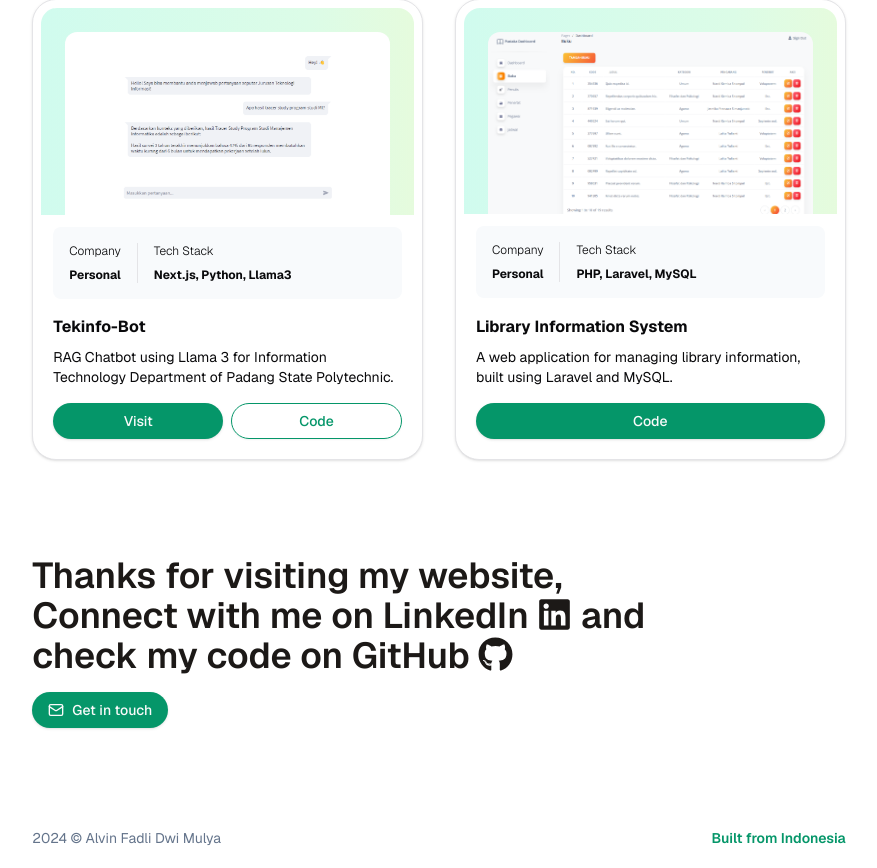
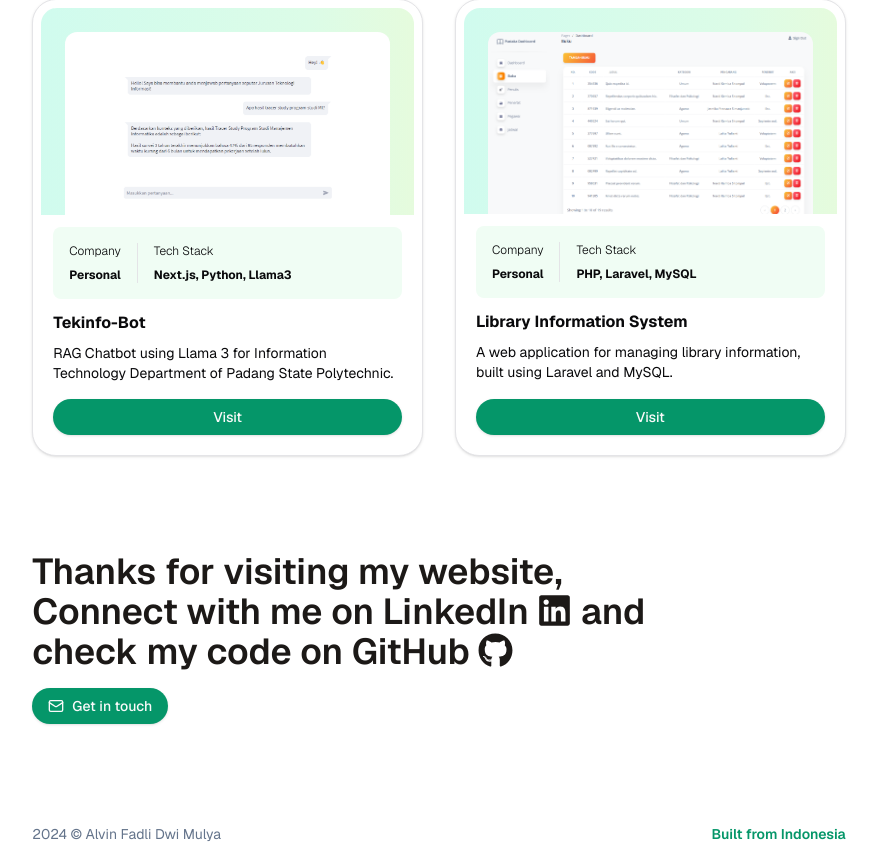
Before and after one commit to AlvinFadli/portfolio, a Next.js app: page / in a window 1280 px wide. Shown: the part 996-1864 px from the top of the page, without its empty margins (201-1078 px from the left). Built offline with nearby package versions, Linux system fonts and the light colour scheme; a web font is replaced by a local one.

Commit message:
chore: refactor card and add stories

```diff
--- a/components/ui/card-detail.tsx
+++ b/components/ui/card-detail.tsx
@@ -5,7 +5,7 @@ type CardDetailProps = {
 
 function CardDetail({ companyName, details }: CardDetailProps) {
   return (
-    <div className=" bg-slate-50 py-4 rounded-lg divide-x flex divide-border">
+    <div className=" bg-green-50 py-4 rounded-lg divide-x flex divide-border">
       <div className="grid gap-2  px-4 self-start">
         <p className="font-light text-xs">Company</p>
         <p className="font-bold text-xs">{companyName}</p>
--- a/components/ui/card.tsx
+++ b/components/ui/card.tsx
@@ -12,11 +12,8 @@ export type CardProps = CardDetailProps & {
   title: string;
   description: string;
   alt: string;
-  buttonLink?: string;
-  buttonSecondaryLink?: string;
+  buttonLink: string;
   withCardDetail?: boolean;
-  buttonLabel?: string;
-  buttonSecondaryLabel?: string;
 };
 
 function Card({
@@ -26,11 +23,8 @@ function Card({
   alt,
   withCardDetail = false,
   buttonLink,
-  buttonSecondaryLink,
   companyName,
   details,
-  buttonLabel,
-  buttonSecondaryLabel,
 }: CardProps) {
   return (
     <div
@@ -47,7 +41,8 @@ function Card({
           className="rounded-t-xl object-cover"
         />
       </div>
-      <div className="p-3 flex flex-col justify-between gap-4 flex-1">
+      <div className="p-3 flex flex-col gap-4 justify-between flex-1">
+        <div className="space-y-3">
           {withCardDetail && (
             <CardDetail companyName={companyName} details={details} />
           )}
@@ -55,21 +50,13 @@ function Card({
             <p className="font-bold">{title}</p>
             <p className="text-sm">{description}</p>
           </div>
+        </div>
         <div className="flex gap-2">
-          {buttonLink && (
           <Button asChild size="fullWidth">
             <Link href={buttonLink} target="_blank">
-                {buttonLabel}
+              Visit
             </Link>
           </Button>
-          )}
-          {buttonSecondaryLabel && buttonSecondaryLink && (
-            <Button variant="secondary" asChild size="fullWidth">
-              <Link href={buttonSecondaryLink} target="_blank">
-                {buttonSecondaryLabel}
-              </Link>
-            </Button>
-          )}
         </div>
       </div>
     </div>
```
Also changed, not shown: 1 other file (tests, documents, lock files or other folders). Lines whose indentation alone changed are shown as unchanged.
